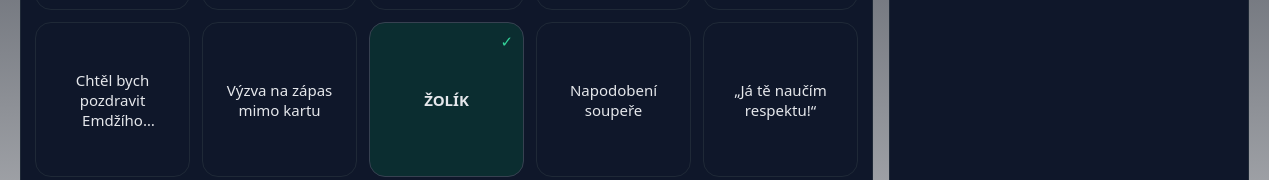
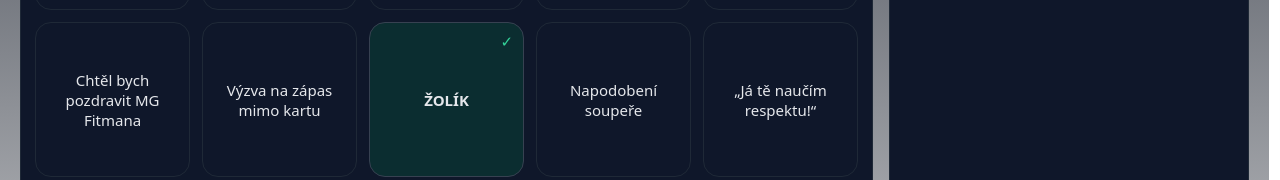
Before and after one commit to drontosh12/clash-bingo, a React (Vite) app: page / in a window 1280 px wide. Shown: the part 518-698 px from the top of the page. Built offline with nearby package versions, Linux system fonts and the light colour scheme.

Commit message:
Popis změny

```diff
--- a/src/App.jsx
+++ b/src/App.jsx
@@ -11,7 +11,7 @@ const POOLS = {
     "Já tě sundám za xx vteřin!",
     "Kostým na scéně",
     "Na konci zavolá Tadeáš",
-    "Chtěl bych pozdravit Emdžího Titmana",
+    "Chtěl bych pozdravit MG Fitmana",
     "Ochranka musí zasáhnout",
     "Trapné ticho po urážce",
     "Já jsem tady hvězda!",
```
